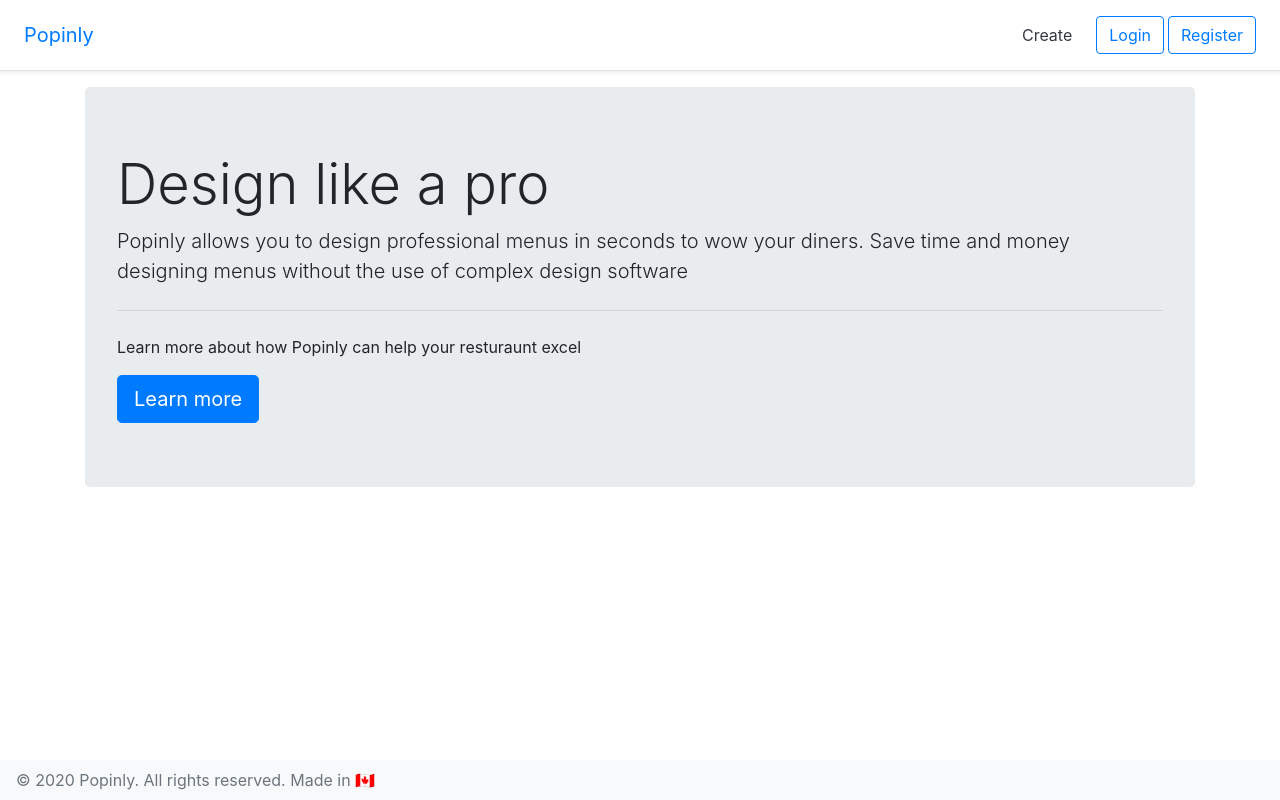
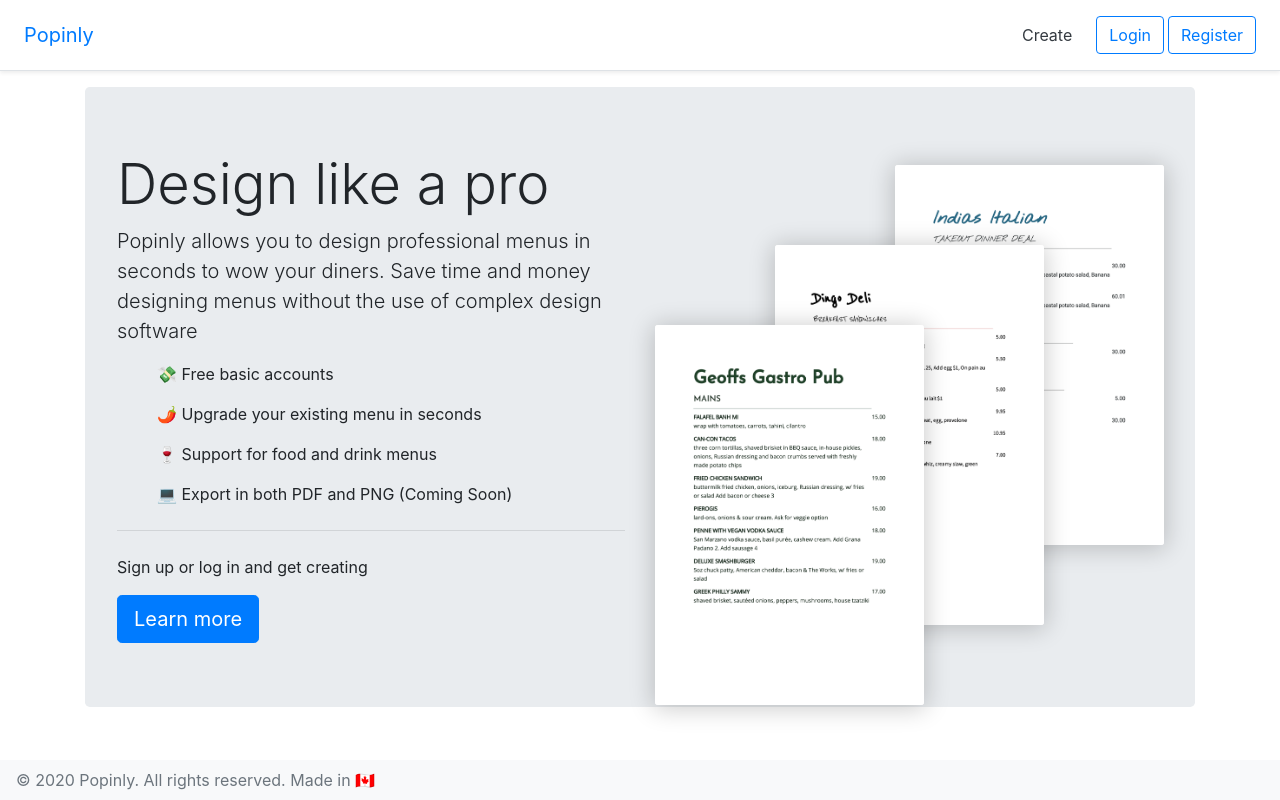
Before and after one commit to geooff/popinly, a Django app: page / in a window 1280 px wide. Run offline with Django 3.2, Linux system fonts and the light colour scheme; some libraries are stand-ins or nearby versions.

Commit message:
index page new content

```diff
--- a/popinly/static/base_style.css
+++ b/popinly/static/base_style.css
@@ -22,3 +22,30 @@ body {
   width: 100%;
   height: 2.5rem;            /* Footer height */
 }
+
+.display_menu {
+  width: 50%;
+  height: auto;
+  position: absolute;
+  top: 0;
+  bottom: 0;
+  left: 0;
+  right: 0;
+  margin: auto;
+  z-index: 2;
+  box-shadow: 0 2px 25px 2px rgba(0,0,0,0.2);
+  border-radius: 3px;
+  background: white;
+}
+
+.display_menu:first-child {
+  top: 10em;
+  left: -15em;
+  z-index: 3;
+}
+
+.display_menu:last-child {
+  z-index: 1;
+  top: -10em;
+  left: 15em;
+}
--- a/popinly/templates/core/index.html
+++ b/popinly/templates/core/index.html
@@ -1,11 +1,27 @@
 {% extends "base_generic.html" %}
+{% load static %}
 
 {% block content %}
   <div class="jumbotron">
   <h1 class="display-4">Design like a pro</h1>
-  <p class="lead">Popinly allows you to design professional menus in seconds to wow your diners. Save time and money designing menus without the use of complex design software</p>
-  <hr class="my-4">
-  <p>Learn more about how Popinly can help your resturaunt excel</p>
-  <a class="btn btn-primary btn-lg" href=# role="button">Learn more</a>
+  <div class="row">
+    <div class="col-6">
+      <p class="lead">Popinly allows you to design professional menus in seconds to wow your diners. Save time and money designing menus without the use of complex design software</p>
+      <ul>
+        <p>💸 Free basic accounts</p>
+        <p>🌶 Upgrade your existing menu in seconds</p>
+        <p>🍷 Support for food and drink menus</p>
+        <p>💻 Export in both PDF and PNG (Coming Soon)</p>
+      </ul>
+      <hr class="my-4">
+      <p>Sign up or log in and get creating</p>
+      <a class="btn btn-primary btn-lg" href="{% url 'register'%}?next={{request.path}}" role="button">Learn more</a>
+    </div>
+    <div class="col-6">
+      <img class="display_menu" src="{% static "images/menu_1.png" %}">
+      <img class="display_menu" src="{% static "images/menu_2.png" %}">
+      <img class="display_menu" src="{% static "images/menu_3.png" %}">
+    </div>
+  </div>
 </div>
 {% endblock %}
```
Also changed, not shown: popinly/static/images/menu_1.png (added), popinly/static/images/menu_2.png (added), popinly/static/images/menu_3.png (added).
